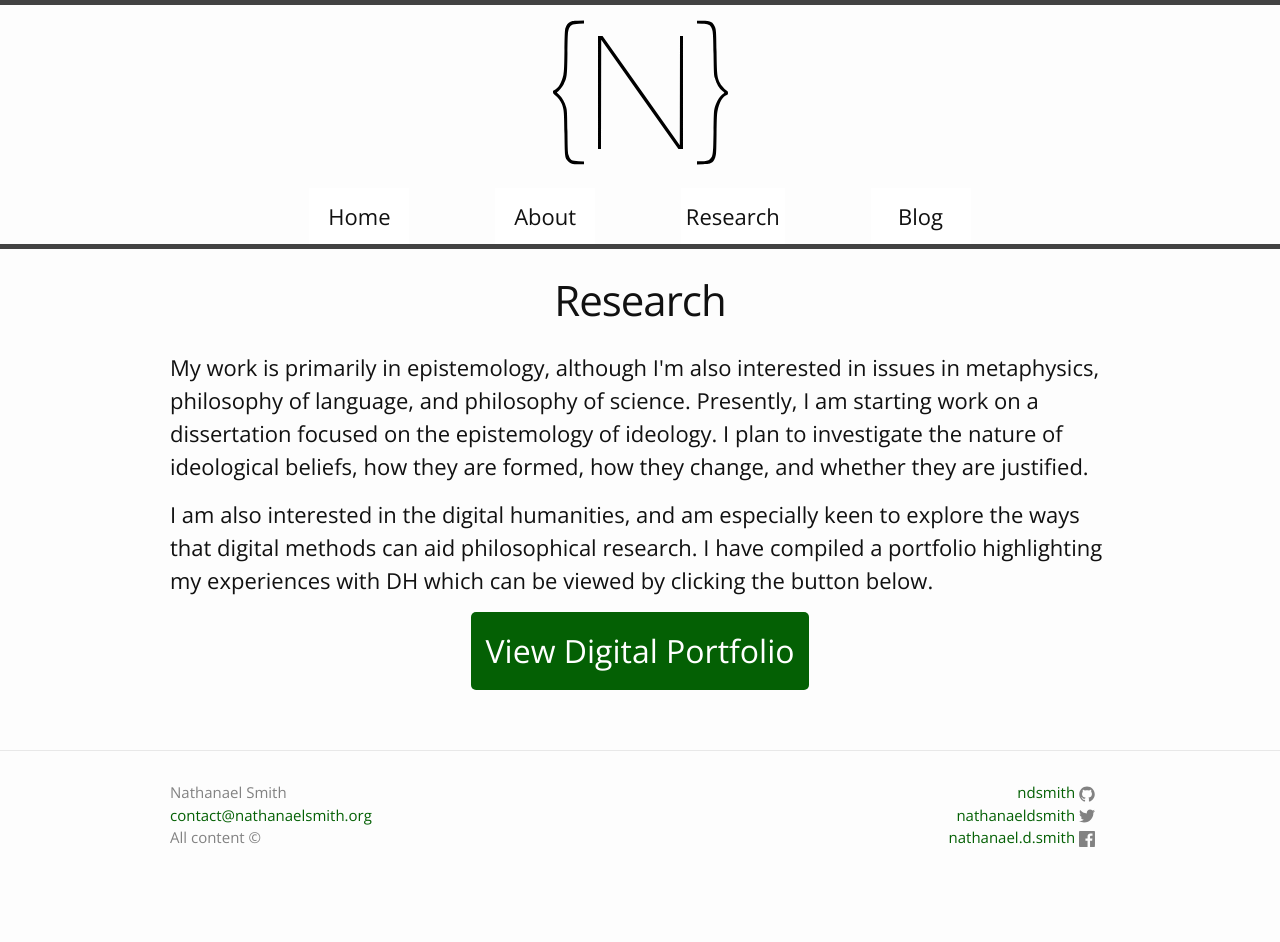
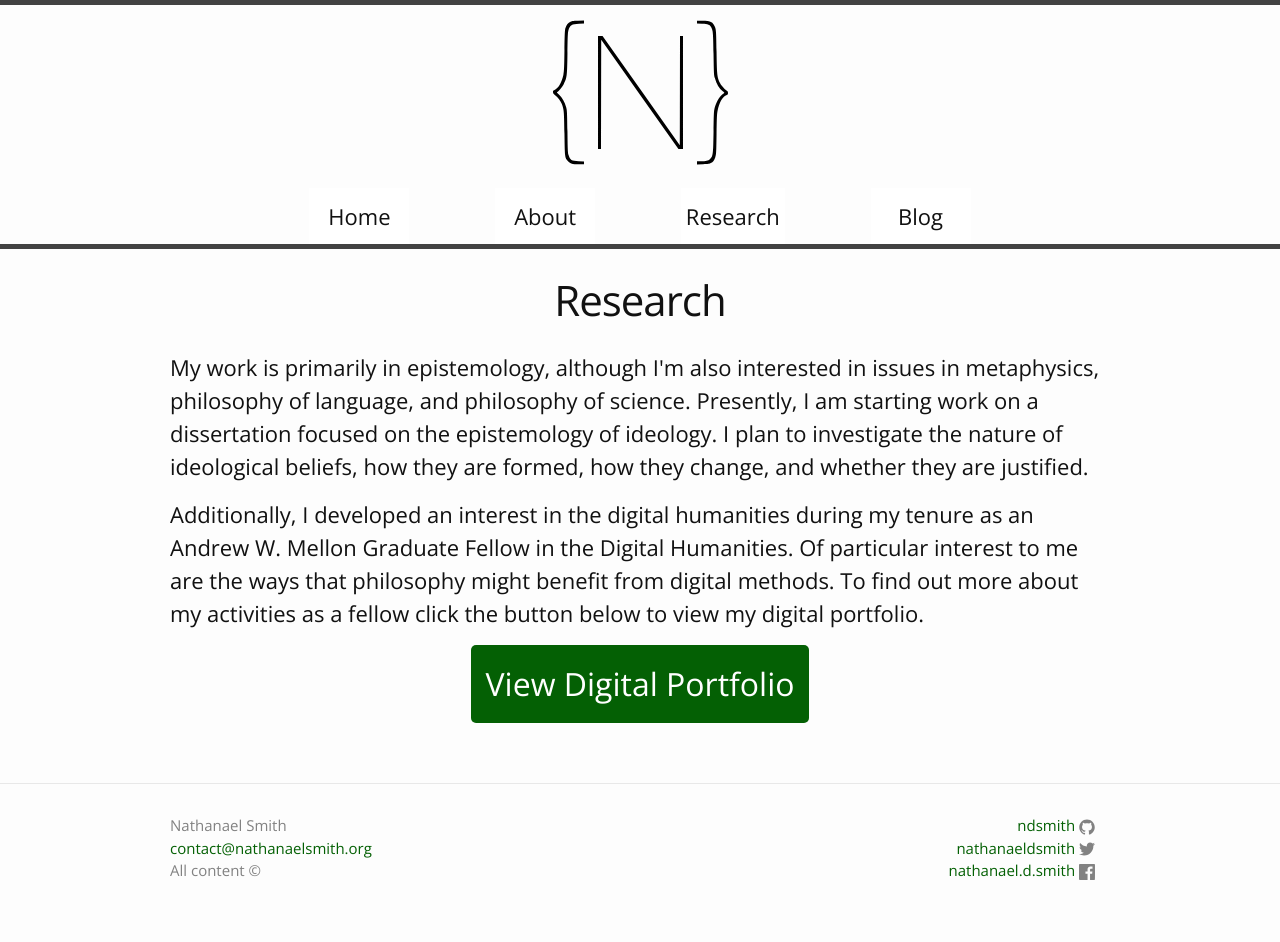
Before and after one commit to ndsmith/ndsmith.github.io, a Jekyll site: the page built from research/research_main.html, in a window 1280 px wide. Built offline with Jekyll 4.4.1, drawn with Linux system fonts in a browser that asks for light colours; before the commit the page ends 909 px from its top, so only the background shows below that.

Commit message:
Added preamble for DH Portfolio
Added preamble for DH Portfolio

```diff
--- a/research/research_main.html
+++ b/research/research_main.html
@@ -9,7 +9,7 @@ weight: 3
 
 <p class="body"> My work is primarily in epistemology, although I'm also interested in issues in metaphysics, philosophy of language, and philosophy of science. Presently, I am starting work on a dissertation focused on the epistemology of ideology. I plan to investigate the nature of ideological beliefs, how they are formed, how they change, and whether they are justified. </p>
 
-<p class="body"> I am also interested in the digital humanities, and am especially keen to explore the ways that digital methods can aid philosophical research. I have compiled a portfolio highlighting my experiences with DH which can be viewed by clicking the button below.</p>
+<p class="body"> Additionally, I developed an interest in the digital humanities during my tenure as an Andrew W. Mellon Graduate Fellow in the Digital Humanities. Of particular interest to me are the ways that philosophy might benefit from digital methods. To find out more about my activities as a fellow click the button below to view my digital portfolio.</p>
 
 <div class="button-wrapper">
     <a class="button-link" href="{{ site.baseurl }}/research/dhportfolio">
```
Also changed, not shown: research/digital/dhportfolio.html (+8 -1 lines).
